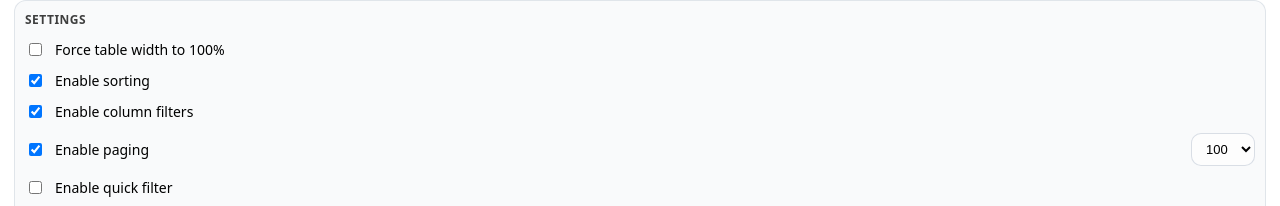
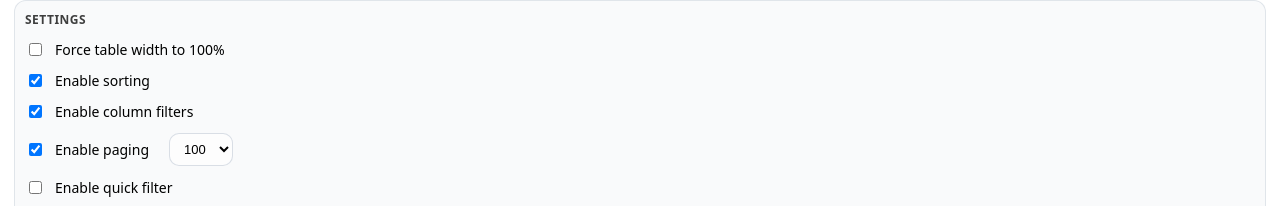
Before and after one commit to Darkseal/Tabulazer, a browser extension: page sidepanel.html in a window 1280 px wide. Shown: the part 369-575 px from the top of the page. Drawn offline with Linux system fonts and the light colour scheme.

Commit message:
ui: keep paging page-size select next to label

```diff
--- a/sidepanel.css
+++ b/sidepanel.css
@@ -86,11 +86,11 @@ body {
 
 .paging-row .checkbox {
   width: 100%;
-  justify-content: space-between;
+  justify-content: flex-start;
 }
 
 .paging-row .select {
-  margin-left: auto;
+  margin-left: 10px;
 }
 
 .select:disabled {
```
Also changed, not shown: manifest.json.
